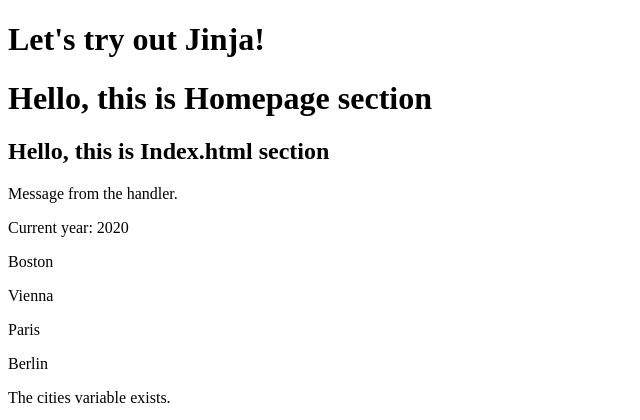
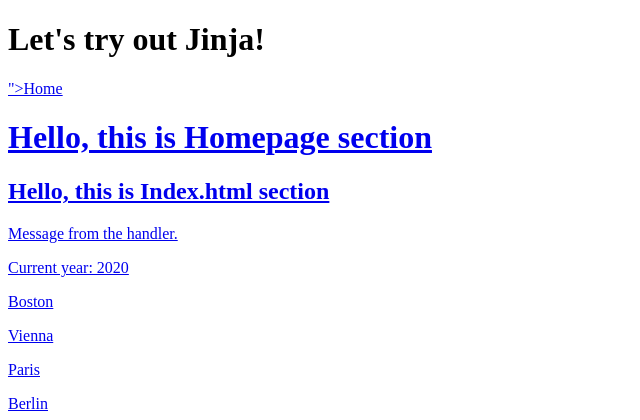
Before and after one commit to rraghoo/HerokuIntro, a Flask app: page / in a window 1280 px wide. Shown: the top 420 px of the page, without its empty margins (0-640 px from the left). Run offline with Flask 2, Linux system fonts and the light colour scheme.

Commit message:
adding post

```diff
--- a/templates/base.html
+++ b/templates/base.html
@@ -11,6 +11,12 @@
 <body>
     <h1>Let's try out Jinja!</h1>
 
+    <p>
+        <a href="/">">Home<a/>
+        <a href="/about>About <a/>"
+
+    </p>
+
     {% block content %}
     {% endblock content %}
 </body>
```
